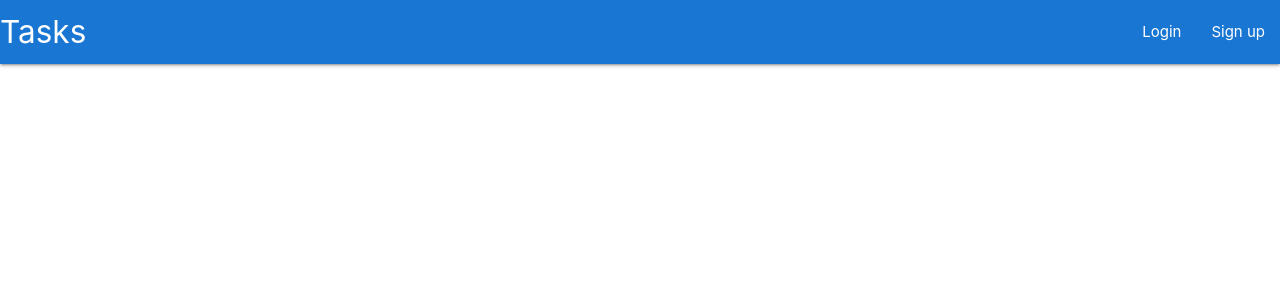
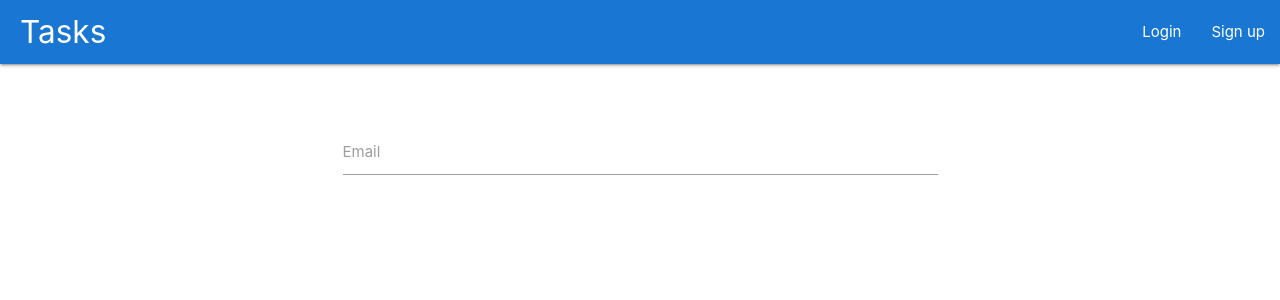
Before and after one commit to Mouniswar/node-tasks-api, a React (Create React App) app in the folder src/frontend/: page / in a window 1280 px wide. Shown: the top 300 px of the page. Built offline with nearby package versions, Linux system fonts and the light colour scheme.

Commit message:
Added navbar component in Navbar.js file

```diff
--- a/src/frontend/src/Components/App.js
+++ b/src/frontend/src/Components/App.js
@@ -1,45 +1,14 @@
 import './App.css';
-import {NavItem, Navbar, Icon} from 'react-materialize';
-function App() {
+import Navbar from './NavBar/NavBar';
+import Login from './Forms/Login';
+
+const App = () => {
   return (
-    <div className="App">
-      <div className="container-fluid">
-        <div className="row">
-        <Navbar
-            style={{backgroundColor:'#1976D2'}}
-            alignLinks="right"
-            brand={<a className="brand-logo" href="#">Tasks</a>}
-            id="mobile-nav"
-            menuIcon={<Icon>menu</Icon>}
-            options={{
-              draggable: true,
-              edge: 'left',
-              inDuration: 250,
-              onCloseEnd: null,
-              onCloseStart: null,
-              onOpenEnd: null,
-              onOpenStart: null,
-              outDuration: 200,
-              preventScrolling: true
-            }}
-            sidenav={
-              <ul style={{textAlign: "center"}}>
-                <li><a href="#">Login</a></li>
-                <li><a href="#">Signup</a></li>
-              </ul>
-              }
-            >
-            <NavItem href="" onClick={e => e.preventDefault()}>
-              Login
-            </NavItem>
-            <NavItem href="" onClick={e => e.preventDefault()}>
-              Sign up
-            </NavItem>
-          </Navbar>
-        </div>
-      </div>
+    <div>
+      <Navbar></Navbar>
+      <Login></Login>
     </div>
-  );
+  )
 }
 
 export default App;
--- /dev/null
+++ b/src/frontend/src/Components/Forms/Login.js
@@ -0,0 +1,49 @@
+import React from 'react';
+import {TextInput, Row,Col, Button} from 'react-materialize';
+const Login = () => {
+    return (
+            /* <Row m={6} s={12}>
+            <TextInput
+                email
+                id="email"
+                label="Email"
+                validate
+                m={6} s={12}
+            />
+            </Row>
+            <Row m={6} s={12}>
+            <TextInput
+                password
+                label="Password"
+                id="password"
+                m={6} s={12}
+            />
+            </Row>
+            <Row m={6} s={12}>
+                <Button
+                    node="button"
+                    type="submit"
+                    waves="light"
+                    >
+                    Login
+                </Button>
+            </Row> */
+            <div style={{width:'50vw', margin:'50px auto'}}>
+
+
+                <Row>
+                    <Col s={12}>
+                    <TextInput
+                    email
+                    id="email"
+                    label="Email"
+                    validate
+                    m={12} s={12}
+                />
+                    </Col>
+                </Row>
+            </div>
+    )
+}
+
+export default Login;
--- a/src/frontend/src/Components/NavBar/NavBar.js
+++ b/src/frontend/src/Components/NavBar/NavBar.js
@@ -1,9 +1,40 @@
 import React from 'react';
+import {NavItem, Navbar, Icon} from 'react-materialize';
 
 const NavBar = () => {
-    return (<div>
-
-    </div>  );
+    return (
+        <Navbar
+        style={{backgroundColor:'#1976D2'}}
+        alignLinks="right"
+        brand={<a className="brand-logo" href="#" style={{margin:'0 20px'}}>Tasks</a>}
+        id="mobile-nav"
+        menuIcon={<Icon>menu</Icon>}
+        options={{
+          draggable: true,
+          edge: 'left',
+          inDuration: 250,
+          onCloseEnd: null,
+          onCloseStart: null,
+          onOpenEnd: null,
+          onOpenStart: null,
+          outDuration: 200,
+          preventScrolling: true
+        }}
+        sidenav={
+          <ul style={{textAlign: "center"}}>
+            <li><a href="#">Login</a></li>
+            <li><a href="#">Signup</a></li>
+          </ul>
+          }
+        >
+        <NavItem href="" onClick={e => e.preventDefault()}>
+          Login
+        </NavItem>
+        <NavItem href="" onClick={e => e.preventDefault()}>
+          Sign up
+        </NavItem>
+      </Navbar>
+     );
 }
 
 export default NavBar;
```
